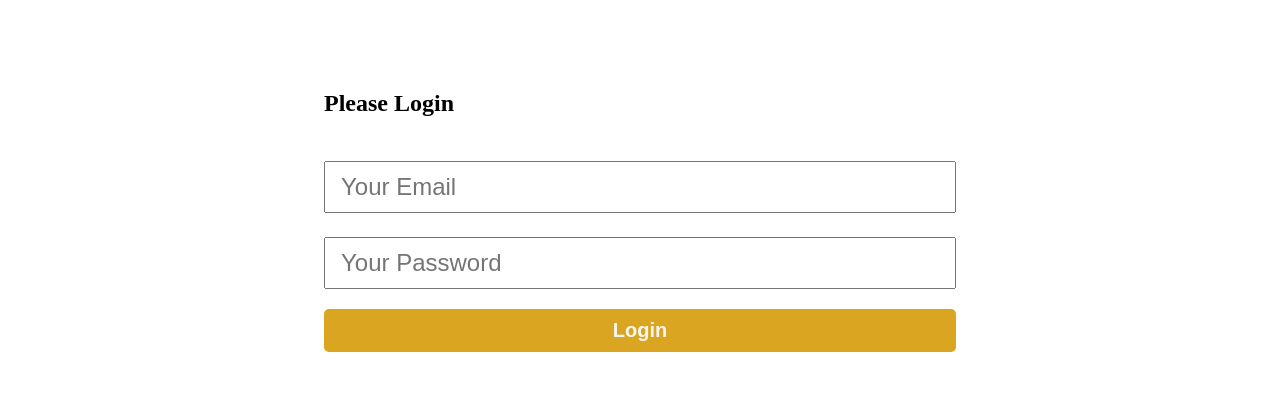
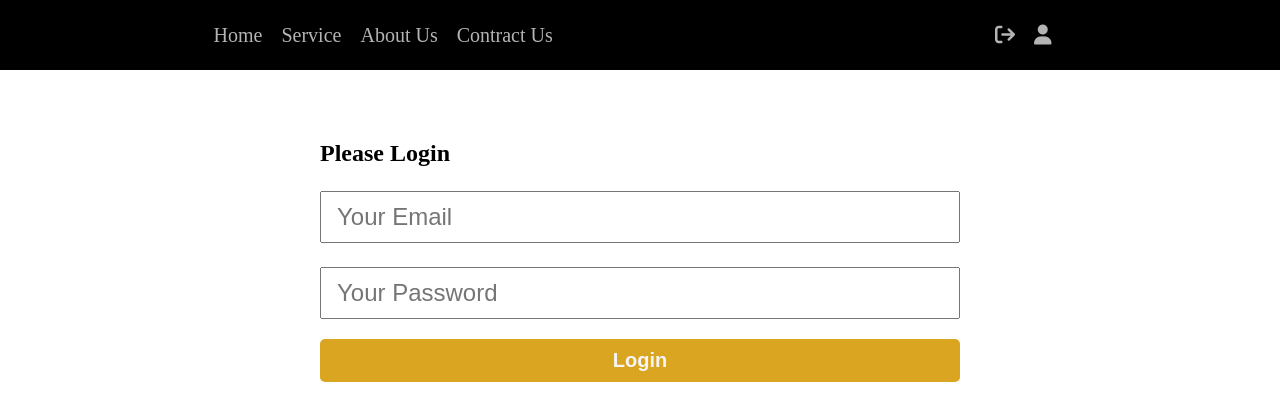
Before and after one commit to ProdipKumarShil/PH-practice-login-form, a plain HTML site: page index.html in a window 1280 px wide. Drawn offline with Linux system fonts and the light colour scheme.

Commit message:
header html, css and form css are added

```diff
--- a/index.html
+++ b/index.html
@@ -6,27 +6,49 @@
     <meta http-equiv="X-UA-Compatible" content="IE=edge">
     <meta name="viewport" content="width=device-width, initial-scale=1.0">
     <title>Login-form</title>
+    <script src="https://kit.fontawesome.com/075bc14f6e.js" crossorigin="anonymous"></script>
     <style>
-        .login-section{
+        *{
+            margin: 0;
+            padding: 0;
+        }
+        nav{
+            display: flex;
+            justify-content: space-around;
+            background-color: #000;
+            height: 70px;
+            align-items: center;
+        }
+        nav a{
+            text-decoration: none;
+            color: rgb(180, 180, 180);
+            margin-right: 15px;
+            font-size: 20px;
+        }
+        .login-section {
             display: flex;
             justify-content: center;
             margin-top: 70px;
         }
-        .login-container{
+
+        .login-container {
             width: 50%;
             /* border: 3px solid slateblue; */
         }
-        .login-form{
+
+        .login-form {
             /* width: 50%; */
             display: flex;
             flex-direction: column;
         }
-        .login-form input{
+
+        .login-form input {
             margin-top: 1em;
             font-size: 1.5em;
             padding: 10px 15px;
         }
-        .login-form input[type="submit"]{
+
+        .login-form input[type="submit"] {
             border: none;
             background-color: goldenrod;
             color: whitesmoke;
@@ -38,7 +60,20 @@
 </head>
 
 <body>
-    <header></header>
+    <header>
+        <nav>
+            <span>
+                <a href="">Home</a>
+                <a href="">Service</a>
+                <a href="">About Us</a>
+                <a href="">Contract Us</a>
+            </span>
+            <span>
+                <a href=""><i class="fa-solid fa-arrow-right-from-bracket"></i></a>
+                <a href=""><i class="fa-solid fa-user"></i></a>
+            </span>
+        </nav>
+    </header>
     <section class="login-section">
         <div class="login-container">
             <h2>Please Login</h2>
```
